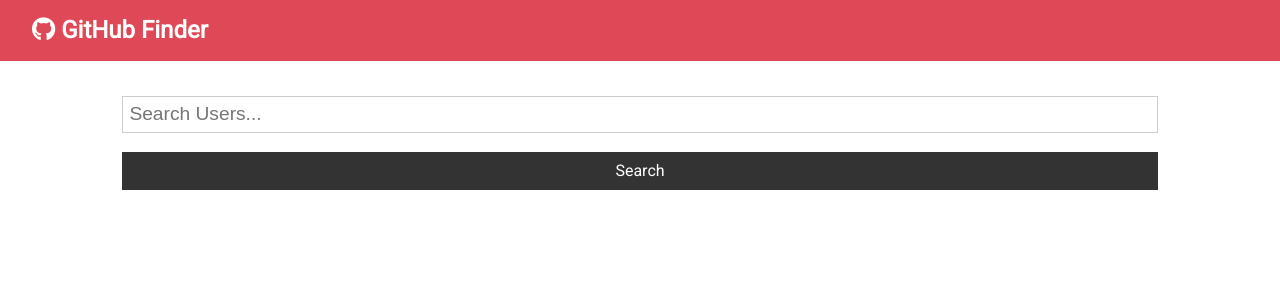
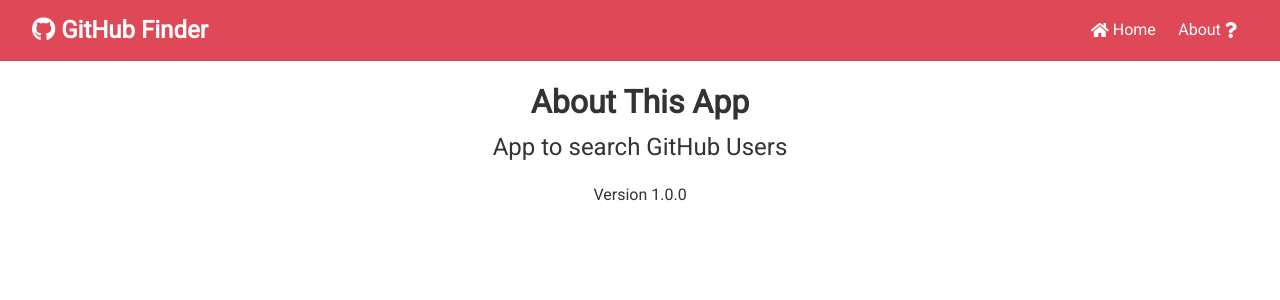
Before and after one commit to sblapray1014/github-finder, a React (Create React App) app: page /about in a window 1280 px wide. Shown: the top 300 px of the page. Built offline with nearby package versions, Linux system fonts and the light colour scheme.

Commit message:
implemented react router

```diff
--- a/package.json
+++ b/package.json
@@ -6,6 +6,7 @@
     "axios": "^0.19.0",
     "react": "^16.8.6",
     "react-dom": "^16.8.6",
+    "react-router-dom": "^5.0.1",
     "react-scripts": "3.0.1"
   },
   "scripts": {
--- a/src/App.js
+++ b/src/App.js
@@ -1,14 +1,18 @@
-import React, { Component } from "react";
+import React, { Component, Fragment } from "react";
+import { BrowserRouter as Router, Switch, Route } from "react-router-dom";
 import axios from "axios";
 import Navbar from "./components/layout/Navbar";
 import Users from "./components/users/Users";
+import Alert from "./components/layout/Alert";
 import Search from "./components/users/Search";
+import About from "./components/pages/About";
 import "./App.css";
 
 class App extends Component {
   state = {
     users: [],
-    loading: false
+    loading: false,
+    alert: null
   };
 
   // Search GitHub Users
@@ -27,20 +31,42 @@
   // Clear users from state
   clearUsers = () => this.setState({ users: [], loading: false });
 
+  // Set Alert
+  setAlert = (msg, type) => {
+    this.setState({ alert: { msg, type } });
+
+    setTimeout(() => this.setState({ alert: null }), 3000);
+  };
+
   render() {
-    const { loading, users } = this.state;
+    const { loading, users, alert } = this.state;
     return (
+      <Router>
         <div className="App">
           <Navbar />
           <div className="container">
+            <Alert alert={alert} />
+            <Switch>
+              <Route
+                exact
+                path="/"
+                render={props => (
+                  <Fragment>
                     <Search
                       searchUsers={this.searchUsers}
                       clearUsers={this.clearUsers}
-            showClear={this.state.users.length > 0 ? true : false}
+                      showClear={users.length > 0 ? true : false}
+                      setAlert={this.setAlert}
                     />
                     <Users loading={loading} users={users} />
+                  </Fragment>
+                )}
+              />
+              <Route exact path="/about" component={About} />
+            </Switch>
           </div>
         </div>
+      </Router>
     );
   }
 }
--- /dev/null
+++ b/src/components/layout/Alert.js
@@ -0,0 +1,13 @@
+import React from "react";
+
+const Alert = ({ alert }) => {
+  return (
+    alert !== null && (
+      <div className={`alert alert-${alert.type}`}>
+        <i className="fas fa-info-circle" /> {alert.msg}
+      </div>
+    )
+  );
+};
+
+export default Alert;
--- a/src/components/layout/Navbar.js
+++ b/src/components/layout/Navbar.js
@@ -1,4 +1,5 @@
 import React from "react";
+import { Link } from "react-router-dom";
 import PropTypes from "prop-types";
 
 const Navbar = ({ icon, title }) => {
@@ -7,6 +8,18 @@
       <h1>
         <i className={icon} /> {title}
       </h1>
+      <ul>
+        <li>
+          <Link to="/">
+            <i className="fas fa-home" /> Home
+          </Link>
+        </li>
+        <li>
+          <Link to="/about">
+            About <i className="fas fa-question" />
+          </Link>
+        </li>
+      </ul>
     </nav>
   );
 };
--- /dev/null
+++ b/src/components/pages/About.js
@@ -0,0 +1,25 @@
+import React, { Fragment } from "react";
+
+const About = props => {
+  return (
+    <Fragment>
+      <h1 className="display-4" style={aboutStyle}>
+        About This App
+      </h1>
+      <p className="lead" style={aboutStyle}>
+        App to search GitHub Users
+      </p>
+      <p className="text-secondary" style={aboutStyle}>
+        Version 1.0.0
+      </p>
+    </Fragment>
+  );
+};
+
+const aboutStyle = {
+  display: "flex",
+  alignItems: "center",
+  justifyContent: "center"
+};
+
+export default About;
--- a/src/components/users/Search.js
+++ b/src/components/users/Search.js
@@ -9,20 +9,27 @@
   static propTypes = {
     searchUsers: PropTypes.func.isRequired,
     clearUsers: PropTypes.func.isRequired,
-    showClear: PropTypes.bool.isRequired
+    showClear: PropTypes.bool.isRequired,
+    setAlert: PropTypes.func.isRequired
   };
 
   onChange = e => this.setState({ [e.target.name]: e.target.value });
 
   onSubmit = e => {
     e.preventDefault();
-    this.props.searchUsers(this.state.text);
-    this.setState({
-      text: ""
-    });
+    if (this.state.text === "") {
+      this.props.setAlert("Please enter something", "light");
+    } else {
+      this.props.searchUsers(this.state.text);
+      this.setState({
+        text: ""
+      });
+    }
   };
 
   render() {
+    const { showClear, clearUsers } = this.props;
+    const { text } = this.state;
     return (
       <div>
         <form onSubmit={this.onSubmit} className="form">
@@ -30,7 +37,7 @@
             type="text"
             name="text"
             placeholder="Search Users..."
-            value={this.state.text}
+            value={text}
             onChange={this.onChange}
           />
           <input
@@ -39,11 +46,8 @@
             className="btn btn-dark btn-block "
           />
         </form>
-        {this.props.showClear && (
-          <button
-            className="btn btn-light btn-block"
-            onClick={this.props.clearUsers}
-          >
+        {showClear && (
+          <button className="btn btn-light btn-block" onClick={clearUsers}>
             Clear
           </button>
         )}
```
Also changed, not shown: 1 other file (tests, documents, lock files or other folders). Lines whose indentation alone changed are shown as unchanged.
